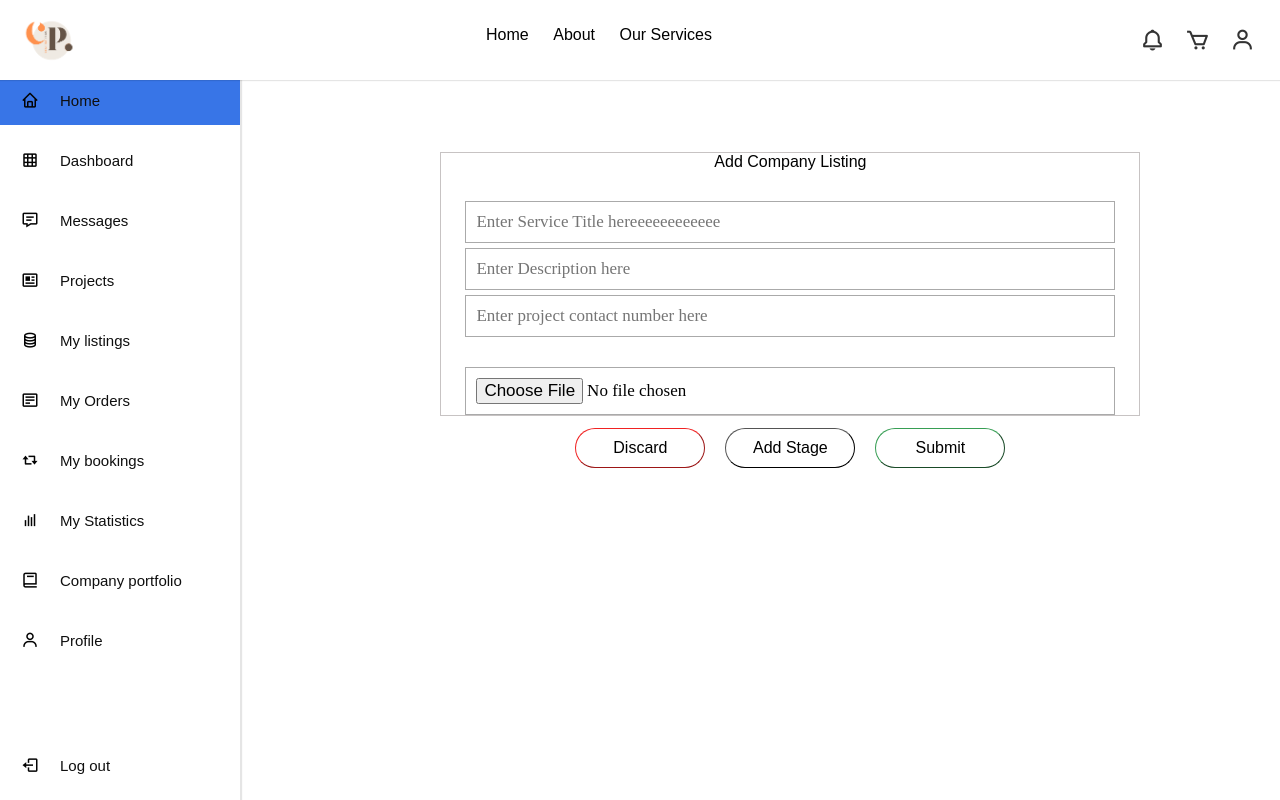
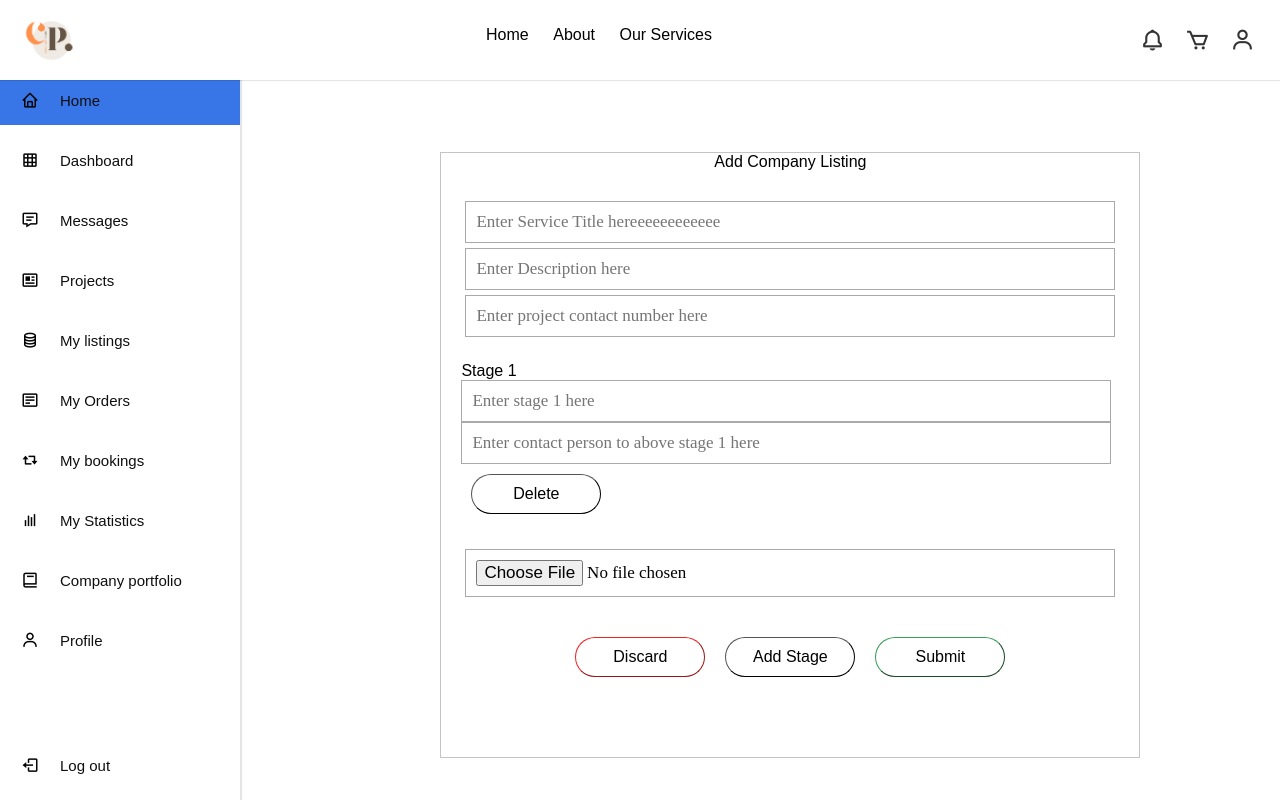
Before and after one commit to chrisMper/constru, a PHP site: page /Constru/compListings/add in a window 1280 px wide. Run offline with PHP 8.4, Linux system fonts and the light colour scheme; the visitor is signed in with stand-in values (Sample User, id 1).

Commit message:
before stages add

```diff
--- a/app/controllers/CompListings.php
+++ b/app/controllers/CompListings.php
@@ -14,15 +14,15 @@ class CompListings extends Controller{
         $this->analyseModel=$this->model('Analyse');
 
       }
+
         // Load All Posts
         public function index(){
-          $data = [];
-          $this->view('complistings/listings', $data);
+
           //Get Post
-          $listings=$this->compListingModel->getListings();
+          $listing=$this->compListingModel->getListings();
 
           $data = [
-              'listings'=>$listings
+              'listings'=>$listing //get data from model to controller 'listing' is a variable
           ];
 
           $this->view('compListings/listings', $data);
@@ -41,10 +41,14 @@ class CompListings extends Controller{
             'description' => trim($_POST['description']),
             'UserEmail'=>$_SESSION['user_email'],
             'contactPerson'=>trim($_POST['contactPerson']),
+            'stage'=>trim($_POST['stage']),
+            'contact'=>trim($_POST['contact']),
 
             'title_err' => '',
             'discription_err' => '',
-            'contactPerson_err' =>''
+            'contactPerson_err' =>'',
+            'stage_err'=>'',
+            'contact_err'=>'',
           ];
 
 
@@ -78,8 +82,10 @@ class CompListings extends Controller{
 
 
             if($this->compListingModel->addlisting($data,$file)){
+              if($this->compListingModel->updatestages($data['stage'],$data['contact'])){
               // Redirect to login
-              redirect('listings');
+              redirect('CompListings');
+              }
             } else {
               die('Something went wrong');
             }
@@ -95,6 +101,8 @@ class CompListings extends Controller{
       }
 
 
+
+
       // uPDATE LISTING
       public function showUpdateListing($id){
         $listing = $this->analyseModel->getListingById($id);
@@ -106,7 +114,7 @@ class CompListings extends Controller{
         ];
 
 
-        $postId=intval($id);
+       // $postId=intval($id);
 
 
         $this->view('compListings/updateListing',$data);
--- a/app/models/compListing.php
+++ b/app/models/compListing.php
@@ -48,11 +48,11 @@
       }
     }
 
-    public function updateStages($postId,$stage,$contact)
+    //add to comp_listing_stages table
+    public function updateStages($stage,$contact)
     {
-      $this->db->query('INSERT INTO `comp_listing_stages` (postId, stage, contact)
-      VALUES(:postId,:stage,:contact )');
-      $this->db->bind(':postId', $postId);
+      $this->db->query('INSERT INTO `comp_listing_stages` (stage, contact)
+      VALUES(:stage,:contact )');
       $this->db->bind('stage', $stage);
       $this->db->bind('contact',$contact);
       if ($this->db->execute()) {
@@ -61,6 +61,9 @@
         return false;
       }
     }
+
+
+
 
 //update listiing
     public function updatelisting($data, $file,$id)
--- a/app/views/compListings/add.php
+++ b/app/views/compListings/add.php
@@ -19,13 +19,13 @@
 					<p><input id="title" type="text" name="title" placeholder="Enter Service Title hereeeeeeeeeeee"></p>
 					<p><input id="description" type="text" name="description" placeholder="Enter Description here"></p>
 					<p><input id="contactPerson" type="number" name="contactPerson" placeholder="Enter project contact number here"></p>
-					<!-- <div id="stages-container">
+					<div id="stages-container">
 						<div class="stage">
 						<span>Stage 1 </span>
-							<input type="text" name="stages" placeholder="Enter stage 1 here">
-							<input type="number" ame="contact" placeholder="Enter contact person to above stage 1 here">
+							<input id="stage" type="text" name="stage" placeholder="Enter stage 1 here">
+							<input id="contact" type="number" name="contact" placeholder="Enter contact person to above stage 1 here">
 							<button type="button" class="delete-stage-btn" onclick="deleteStage(this)">Delete</button>
-					</div> -->
+					</div>
 					</div>
 					<p><input id="inputfile" type="file" name="image"></p>
 				</div>
```
Also changed, not shown: app/views/compListings/listings.php (+9 -8 lines).
